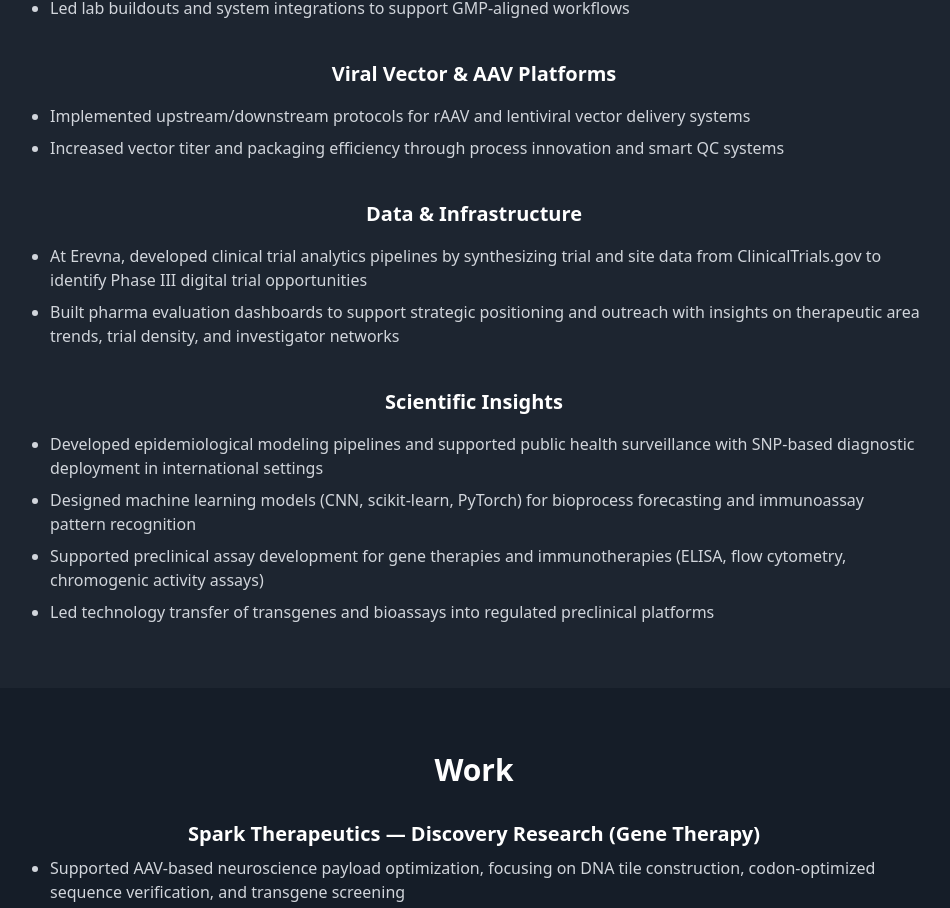
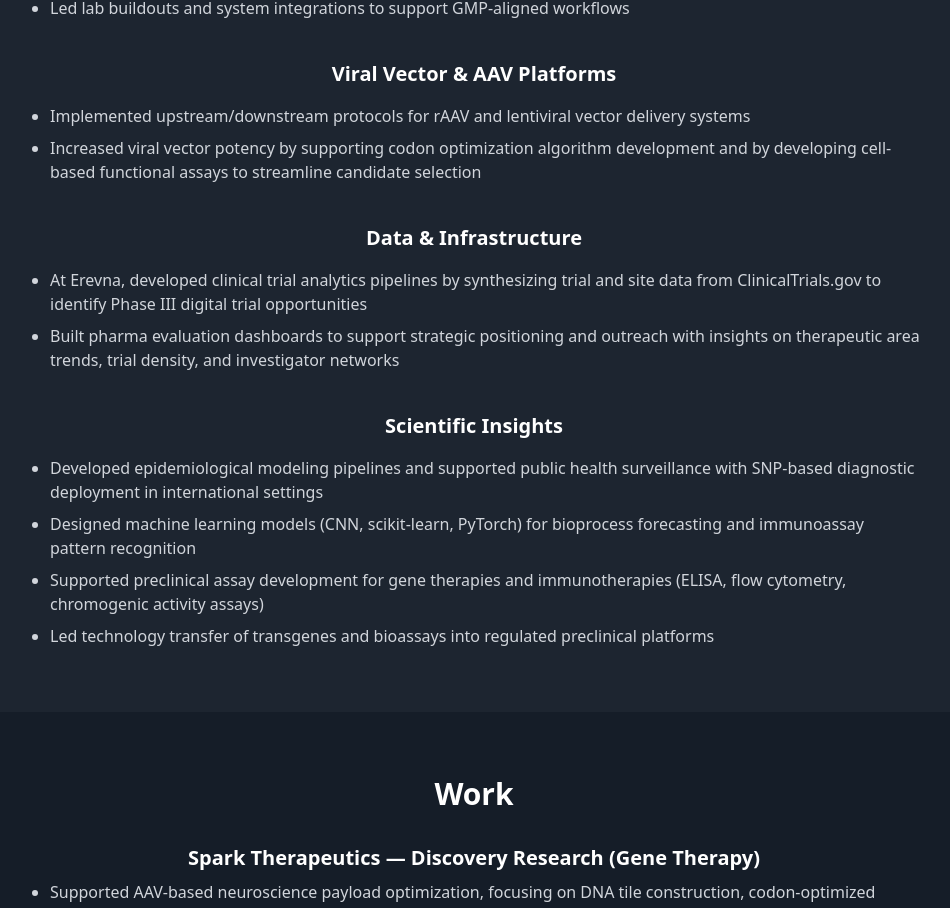
Before and after one commit to Nate22Dawgg/nathan-consulting-page-builder, a React (Vite) app: page / in a window 1280 px wide. Shown: the part 2031-2939 px from the top of the page, without its empty margins (166-1116 px from the left). Built offline with nearby package versions, Linux system fonts and the light colour scheme.

Commit message:
Fix ProjectExpertise content
Update the content of the ProjectExpertise component to reflect the changes in vector titer and packaging efficiency.

```diff
--- a/src/components/ProjectExpertise.tsx
+++ b/src/components/ProjectExpertise.tsx
@@ -21,7 +21,7 @@ const ProjectExpertise = () => {
       title: "Viral Vector & AAV Platforms",
       items: [
         "Implemented upstream/downstream protocols for rAAV and lentiviral vector delivery systems",
-        "Increased vector titer and packaging efficiency through process innovation and smart QC systems"
+        "Increased viral vector potency by supporting codon optimization algorithm development and by developing cell-based functional assays to streamline candidate selection"
       ]
     },
     {
```
